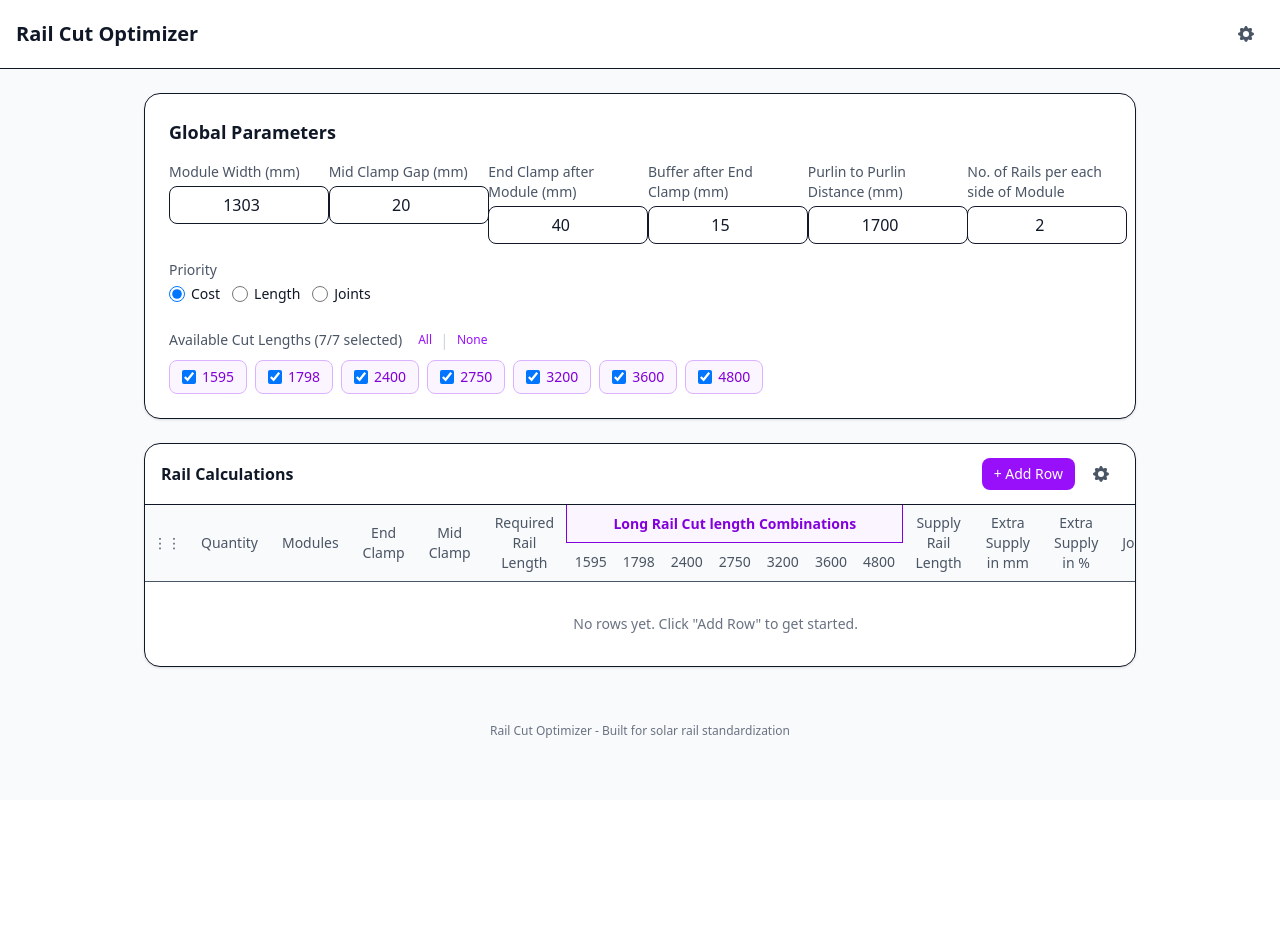
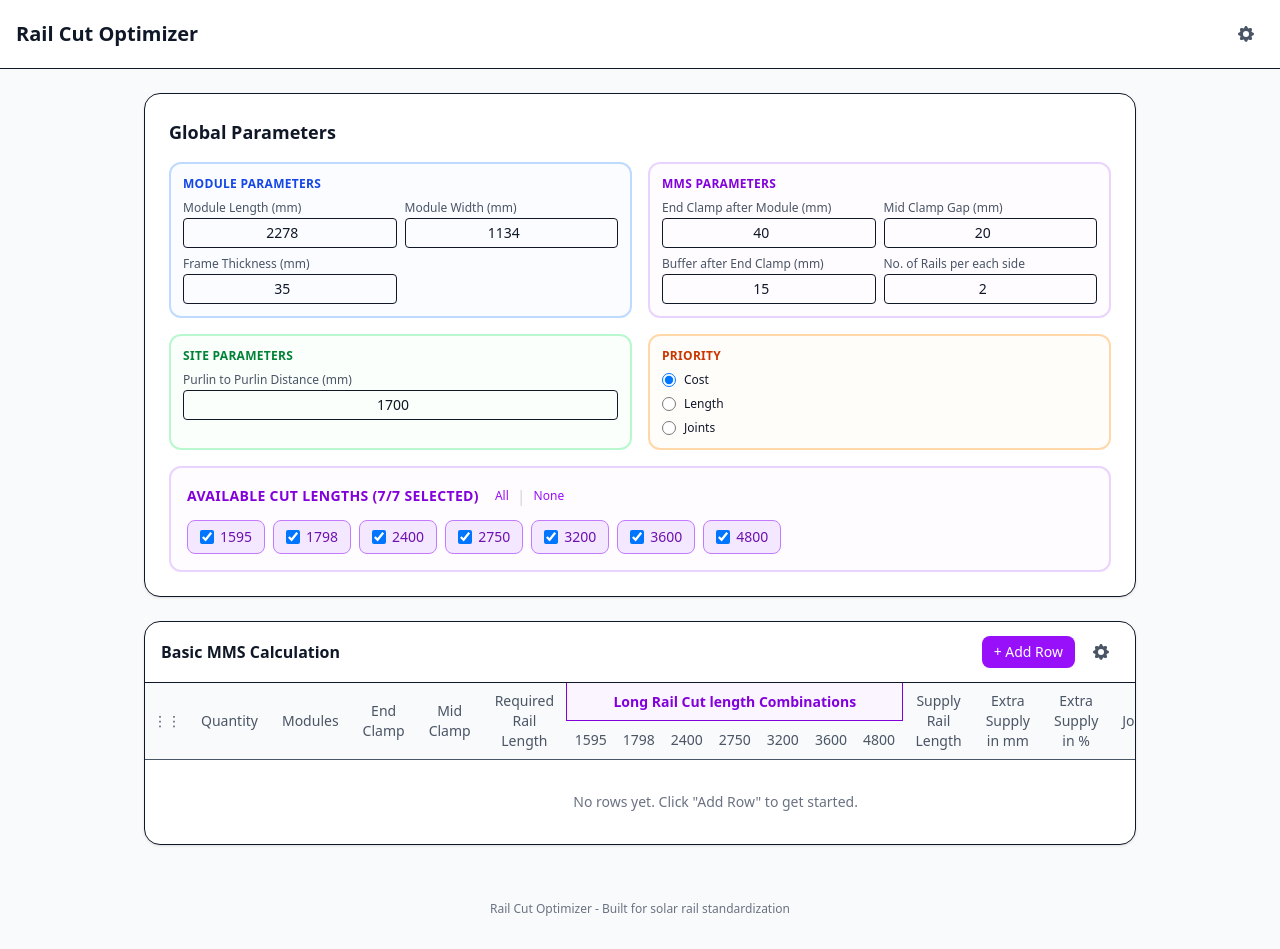
Before and after one commit to abujawed11/knapsack-tool, a React (Vite) app in the folder knapsack-front/: page / in a window 1280 px wide. Before the commit the page ends 800 px from the top, so only its background shows below. Built offline with nearby package versions, Linux system fonts and the light colour scheme.

Commit message:
global parameters ui updated

```diff
--- a/knapsack-front/src/components/GlobalInputs.jsx
+++ b/knapsack-front/src/components/GlobalInputs.jsx
@@ -4,7 +4,9 @@ import { parseNumList } from '../lib/storage';
 
 export default function GlobalInputs({ settings, setSettings }) {
   const {
+    moduleLength,
     moduleWidth,
+    frameThickness,
     midClamp,
     endClampWidth,
     buffer,
@@ -50,117 +52,151 @@ export default function GlobalInputs({ settings, setSettings }) {
     <div className="bg-white rounded-2xl border shadow-sm p-6">
       <h2 className="text-lg font-semibold mb-4">Global Parameters</h2>
 
-      {/* Primary Inputs */}
-      <div className="grid grid-cols-2 md:grid-cols-6 gap-4 mb-6">
+      {/* 2x2 Grid Layout */}
+      <div className="grid grid-cols-2 gap-4 mb-4">
+        {/* Top Left - Module Parameters */}
+        <div className="border-2 border-blue-200 rounded-xl p-3 bg-blue-50/30">
+          <h3 className="text-xs font-bold text-blue-700 mb-2 uppercase tracking-wide">Module Parameters</h3>
+          <div className="grid grid-cols-2 gap-2">
             <div>
-          <label className="block text-sm text-gray-600 mb-1">Module Width (mm)</label>
+              <label className="block text-xs text-gray-600 mb-0.5">Module Length (mm)</label>
+              <input
+                type="number"
+                value={moduleLength}
+                onChange={e => updateSetting('moduleLength', e.target.value)}
+                className="w-full rounded border px-2 py-1 text-sm text-center font-medium"
+              />
+            </div>
+            <div>
+              <label className="block text-xs text-gray-600 mb-0.5">Module Width (mm)</label>
               <input
                 type="number"
                 value={moduleWidth}
                 onChange={e => updateSetting('moduleWidth', e.target.value)}
-            // className="w-full rounded-lg border px-3 py-2 text-center font-medium"
-            className="w-40 rounded-lg border px-2 py-1.5 text-center font-medium"
-
+                className="w-full rounded border px-2 py-1 text-sm text-center font-medium"
               />
             </div>
             <div>
-          <label className="block text-sm text-gray-600 mb-1">Mid Clamp Gap (mm)</label>
+              <label className="block text-xs text-gray-600 mb-0.5">Frame Thickness (mm)</label>
+              <input
+                type="number"
+                value={frameThickness}
+                onChange={e => updateSetting('frameThickness', e.target.value)}
+                className="w-full rounded border px-2 py-1 text-sm text-center font-medium"
+              />
+            </div>
+            <div>
+              {/* Empty box */}
+            </div>
+          </div>
+        </div>
+
+        {/* Top Right - MMS Parameters */}
+        <div className="border-2 border-purple-200 rounded-xl p-3 bg-purple-50/30">
+          <h3 className="text-xs font-bold text-purple-700 mb-2 uppercase tracking-wide">MMS Parameters</h3>
+          <div className="grid grid-cols-2 gap-2">
+            <div>
+              <label className="block text-xs text-gray-600 mb-0.5">End Clamp after Module (mm)</label>
+              <input
+                type="number"
+                value={endClampWidth}
+                onChange={e => updateSetting('endClampWidth', e.target.value)}
+                className="w-full rounded border px-2 py-1 text-sm text-center font-medium"
+              />
+            </div>
+            <div>
+              <label className="block text-xs text-gray-600 mb-0.5">Mid Clamp Gap (mm)</label>
               <input
                 type="number"
                 value={midClamp}
                 onChange={e => updateSetting('midClamp', e.target.value)}
-            // className="w-full rounded-lg border px-3 py-2 text-center font-medium"
-            className="w-40 rounded-lg border px-2 py-1.5 text-center font-medium"
+                className="w-full rounded border px-2 py-1 text-sm text-center font-medium"
               />
             </div>
             <div>
-          <label className="block text-sm text-gray-600 mb-1">End Clamp after Module (mm)</label>
-          <input
-            type="number"
-            value={endClampWidth}
-            onChange={e => updateSetting('endClampWidth', e.target.value)}
-            // className="w-full rounded-lg border px-3 py-2 text-center font-medium"
-            className="w-40 rounded-lg border px-2 py-1.5 text-center font-medium"
-          />
-        </div>
-        <div>
-          <label className="block text-sm text-gray-600 mb-1">Buffer after End Clamp (mm)</label>
+              <label className="block text-xs text-gray-600 mb-0.5">Buffer after End Clamp (mm)</label>
               <input
                 type="number"
                 value={buffer}
                 onChange={e => updateSetting('buffer', e.target.value)}
-            // className="w-full rounded-lg border px-3 py-2 text-center font-medium"
-            className="w-40 rounded-lg border px-2 py-1.5 text-center font-medium"
+                className="w-full rounded border px-2 py-1 text-sm text-center font-medium"
               />
             </div>
             <div>
-          <label className="block text-sm text-gray-600 mb-1">Purlin to Purlin Distance (mm)</label>
-          <input
-            type="number"
-            value={purlinDistance}
-            onChange={e => updateSetting('purlinDistance', e.target.value)}
-            // className="w-full rounded-lg border px-3 py-2 text-center font-medium"
-            className="w-40 rounded-lg border px-2 py-1.5 text-center font-medium"
-          />
-        </div>
-        <div>
-          <label className="block text-sm text-gray-600 mb-1">No. of Rails per each side of Module</label>
+              <label className="block text-xs text-gray-600 mb-0.5">No. of Rails per each side</label>
               <input
                 type="number"
                 value={railsPerSide}
                 onChange={e => updateSetting('railsPerSide', e.target.value)}
                 min="1"
-            // className="w-full rounded-lg border px-3 py-2 text-center font-medium"
-            className="w-40 rounded-lg border px-2 py-1.5 text-center font-medium"
+                className="w-full rounded border px-2 py-1 text-sm text-center font-medium"
               />
               {Number(railsPerSide) === 1 && (
-            <p className="text-[11px] text-amber-600 mt-1">⚠ Min no. of Rails for each side is Typically 2</p>
+                <p className="text-[10px] text-amber-600 mt-0.5">⚠ Min typically 2</p>
               )}
             </div>
+          </div>
+        </div>
+
+        {/* Bottom Left - Site Parameters */}
+        <div className="border-2 border-green-200 rounded-xl p-3 bg-green-50/30">
+          <h3 className="text-xs font-bold text-green-700 mb-2 uppercase tracking-wide">Site Parameters</h3>
           <div>
-          <label className="block text-sm text-gray-600 mb-1">Priority</label>
-          <div className="flex gap-3">
-            <label className="flex items-center gap-1.5 cursor-pointer">
+            <label className="block text-xs text-gray-600 mb-0.5">Purlin to Purlin Distance (mm)</label>
+            <input
+              type="number"
+              value={purlinDistance}
+              onChange={e => updateSetting('purlinDistance', e.target.value)}
+              className="w-full rounded border px-2 py-1 text-sm text-center font-medium"
+            />
+          </div>
+        </div>
+
+        {/* Bottom Right - Priority */}
+        <div className="border-2 border-orange-200 rounded-xl p-3 bg-orange-50/30">
+          <h3 className="text-xs font-bold text-orange-700 mb-2 uppercase tracking-wide">Priority</h3>
+          <div className="flex flex-col gap-2">
+            <label className="flex items-center gap-2 cursor-pointer">
               <input
                 type="radio"
                 checked={priority === 'cost'}
                 onChange={() => updateSetting('priority', 'cost')}
-                className="w-4 h-4 text-purple-600"
+                className="w-3.5 h-3.5 text-orange-600"
               />
-              <span className="text-sm">Cost</span>
+              <span className="text-xs font-medium">Cost</span>
             </label>
-            <label className="flex items-center gap-1.5 cursor-pointer">
+            <label className="flex items-center gap-2 cursor-pointer">
               <input
                 type="radio"
                 checked={priority === 'length'}
                 onChange={() => updateSetting('priority', 'length')}
-                className="w-4 h-4 text-purple-600"
+                className="w-3.5 h-3.5 text-orange-600"
               />
-              <span className="text-sm">Length</span>
+              <span className="text-xs font-medium">Length</span>
             </label>
-            <label className="flex items-center gap-1.5 cursor-pointer">
+            <label className="flex items-center gap-2 cursor-pointer">
               <input
                 type="radio"
                 checked={priority === 'joints'}
                 onChange={() => updateSetting('priority', 'joints')}
-                className="w-4 h-4 text-purple-600"
+                className="w-3.5 h-3.5 text-orange-600"
               />
-              <span className="text-sm">Joints</span>
+              <span className="text-xs font-medium">Joints</span>
             </label>
           </div>
         </div>
       </div>
 
       {/* Length Selection */}
-      <div>
-        <div className="flex items-center mb-2 gap-4">
-          <span className="text-sm text-gray-600">
+      <div className="border-2 border-purple-200 rounded-xl p-4 bg-purple-50/30 mt-4">
+        <div className="flex items-center mb-3 gap-4">
+          <h3 className="text-sm font-bold text-purple-700 uppercase tracking-wide">
             Available Cut Lengths ({enabledCount}/{allLengths.length} selected)
-          </span>
+          </h3>
           <div className="flex gap-2">
-            <button onClick={enableAll} className="text-xs text-purple-600 hover:text-purple-800">All</button>
+            <button onClick={enableAll} className="text-xs text-purple-600 hover:text-purple-800 font-medium">All</button>
             <span className="text-gray-300">|</span>
-            <button onClick={disableAll} className="text-xs text-purple-600 hover:text-purple-800">None</button>
+            <button onClick={disableAll} className="text-xs text-purple-600 hover:text-purple-800 font-medium">None</button>
           </div>
         </div>
         <div className="flex flex-wrap gap-2">
@@ -169,7 +205,7 @@ export default function GlobalInputs({ settings, setSettings }) {
               key={len}
               className={`inline-flex items-center gap-1.5 px-3 py-1.5 rounded-lg border cursor-pointer transition-colors ${
                 enabledLengths[len] !== false
-                  ? 'bg-purple-50 border-purple-300 text-purple-700'
+                  ? 'bg-purple-100 border-purple-400 text-purple-800'
                   : 'bg-gray-50 border-gray-200 text-gray-400'
               }`}
             >
--- a/knapsack-front/src/components/RailTable.jsx
+++ b/knapsack-front/src/components/RailTable.jsx
@@ -485,7 +485,7 @@ export default function RailTable({
   return (
     <div className="bg-white rounded-2xl border shadow-sm">
       <div className="flex justify-between items-center px-4 py-3 border-b">
-        <h2 className="font-semibold">Rail Calculations</h2>
+        <h2 className="font-semibold">Basic MMS Calculation</h2>
         <div className="flex items-center gap-2">
           <button
             onClick={addRow}
--- a/knapsack-front/src/lib/storage.js
+++ b/knapsack-front/src/lib/storage.js
@@ -5,7 +5,9 @@ export const DEFAULT_LENGTHS = [1595, 1798, 2400, 2750, 3200, 3600, 4800];
 
 export const DEFAULT_SETTINGS = {
   userMode: 'normal',
-  moduleWidth: 1303,
+  moduleLength: 2278,
+  moduleWidth: 1134,
+  frameThickness: 35,
   midClamp: 20,
   endClampWidth: 40,
   buffer: 15,
```
Lines whose indentation alone changed are shown as unchanged.
